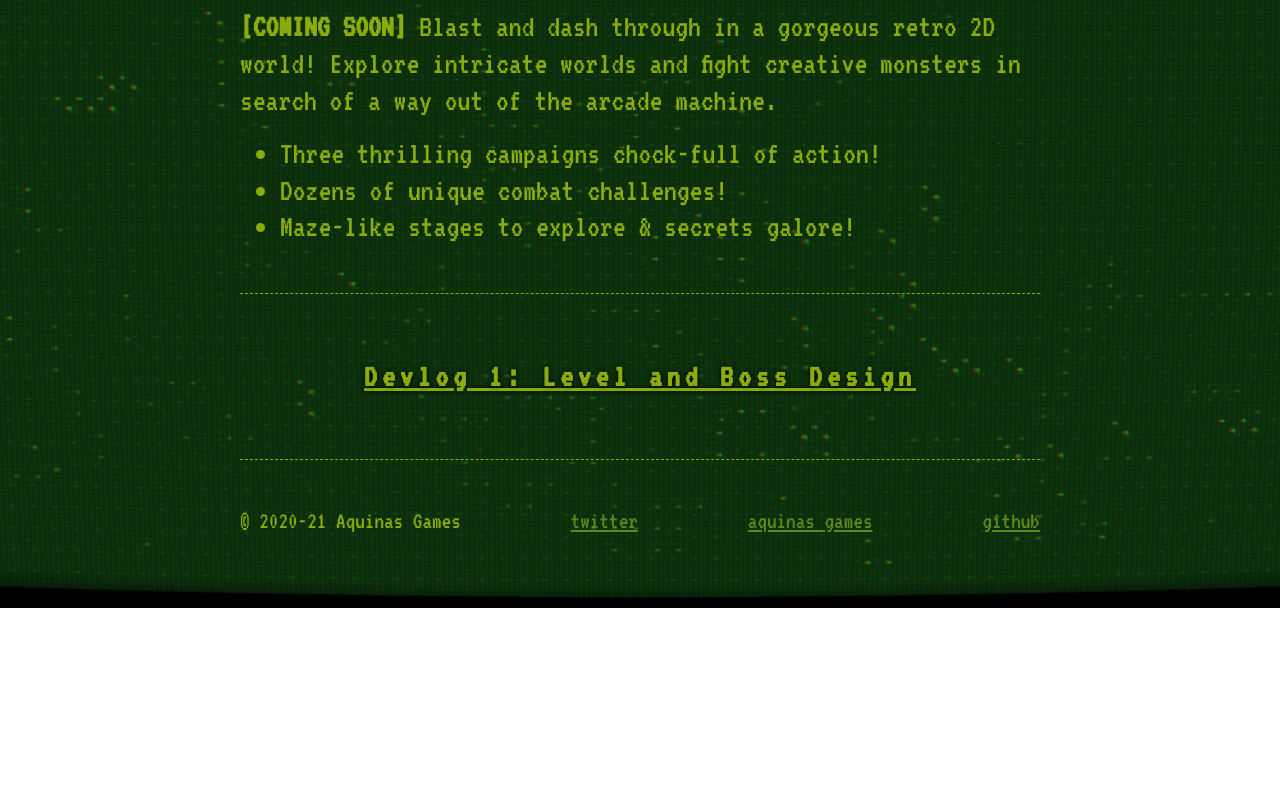
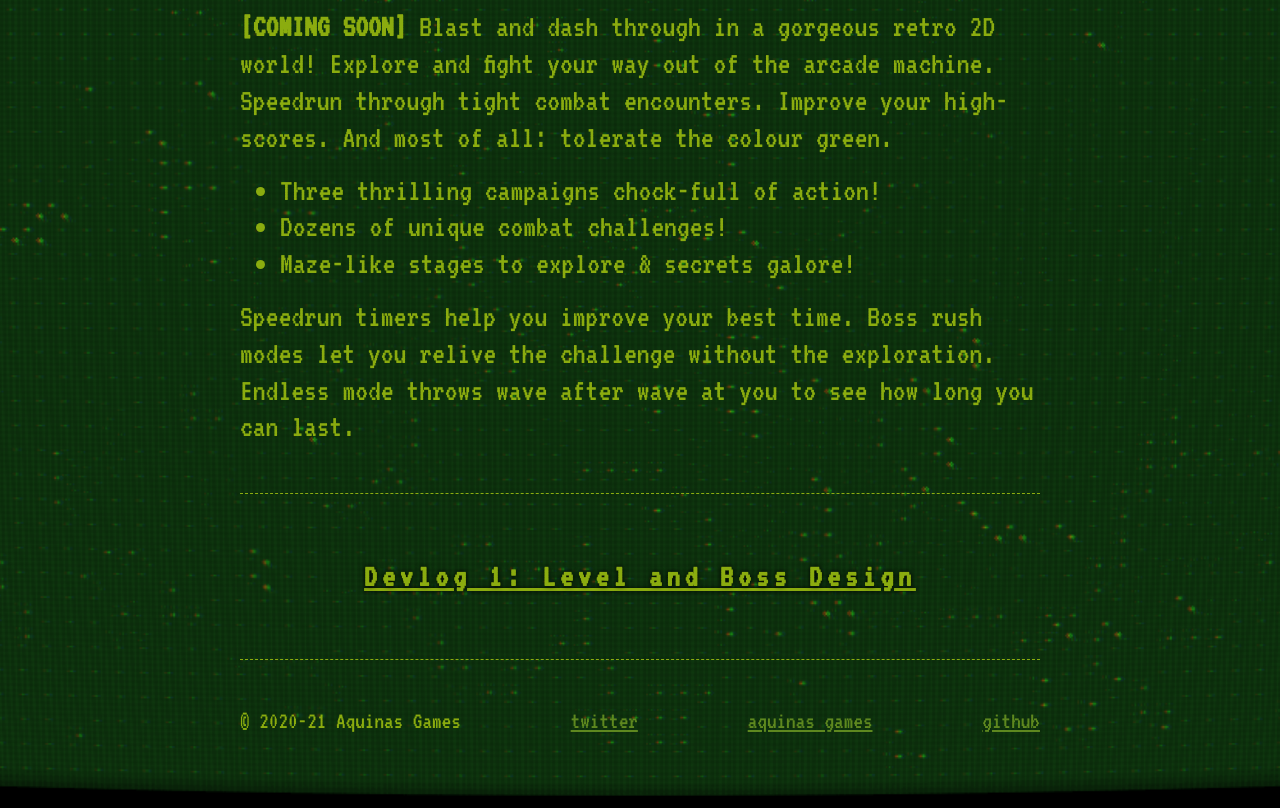
Before and after one commit to AquinasGames/website, a Jekyll site: the page built from TwinstickArcade/index.html, in a window 1280 px wide, cut to the strip 861-1669 px from the top of the page. Built offline with Jekyll 4.4.1, drawn with Linux system fonts in a browser that asks for light colours; before the commit the page ends 1469 px from its top, so only the background shows below that.

Commit message:
Add new description to site body

```diff
--- a/TwinstickArcade/index.html
+++ b/TwinstickArcade/index.html
@@ -51,12 +51,18 @@ title: Home
             <div id="description">
                 <b>[COMING SOON]</b>
                     Blast and dash through in a gorgeous retro 2D world!
-                Explore intricate worlds and fight creative monsters in search of a way out of the arcade machine.
+                    Explore and fight your way out of the arcade machine.
+                    Speedrun through tight combat encounters.
+                    Improve your high-scores.
+                    And most of all: tolerate the colour green.
                     <ul>
                         <li>Three thrilling campaigns chock-full of action!</li>
                         <li>Dozens of unique combat challenges!</li>
                         <li>Maze-like stages to explore & secrets galore!</li>
                     </ul>
+                    Speedrun timers help you improve your best time.
+                    Boss rush modes let you relive the challenge without the exploration.
+                    Endless mode throws wave after wave at you to see how long you can last.
             </div>
             <div id="blog">
                 {% for post in site.posts reversed %}
--- a/css/TwinstickArcade.css
+++ b/css/TwinstickArcade.css
@@ -35,7 +35,7 @@ h2 {
 
 ul {
     margin-top: 0.5em;
-    margin-bottom: 0em;
+    margin-bottom: 0.5em;
 }
 
 #blog-content p {
```
Lines whose indentation alone changed are shown as unchanged.
